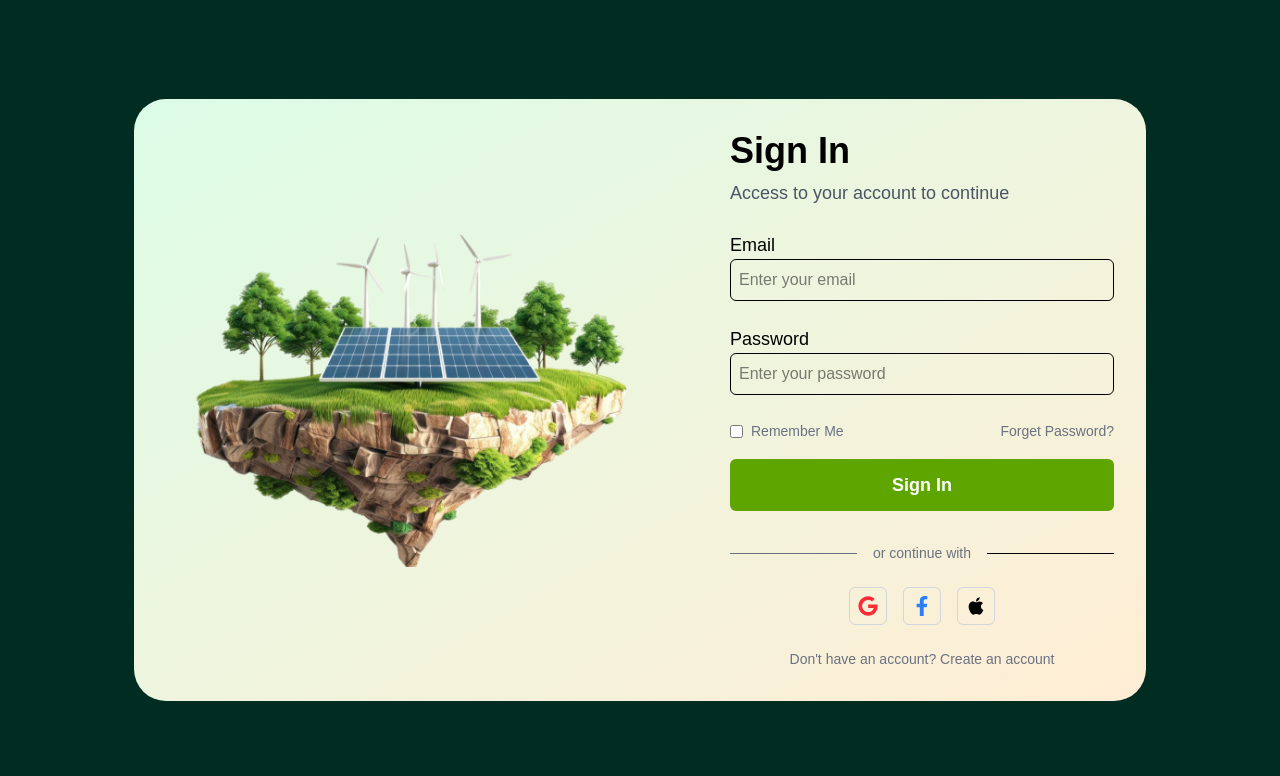
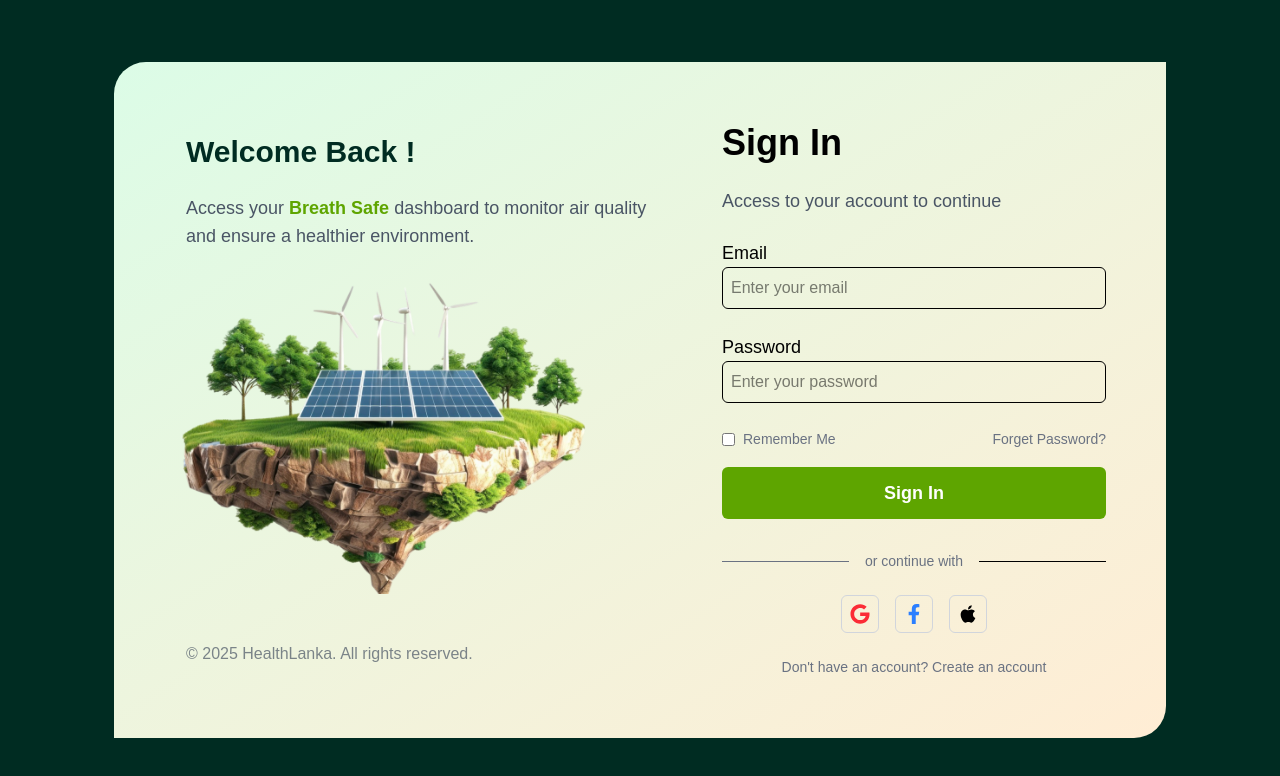
Before and after one commit to nipun-munasinghe/Breathsafe-App, a Next.js app: page /Login in a window 1280 px wide. Shown: the top 776 px of the page. Built offline with nearby package versions, Linux system fonts and the light colour scheme.

Commit message:
refactor - modify the styles in login page

```diff
--- a/app/Login/page.tsx
+++ b/app/Login/page.tsx
@@ -2,26 +2,46 @@
 import React from "react";
 import Image from "next/image";
 import Button from "@/component/Button";
-import { FaGoogle, FaFacebookF, FaApple } from "react-icons/fa";
+import {
+  FaGoogle,
+  FaFacebookF,
+  FaApple
+} from "react-icons/fa";
 
 const page = () => {
   return (
     <div className="flex justify-center items-center bg-emerald-950 h-screen">
       {/* Image Section */}
-      <div className="flex items-center justify-center  bg-gray-100 bg-gradient-to-br from-green-100 to-orange-100 rounded-4xl">
-        <div className=" p-8">
+      <div className="flex items-center justify-center p-8 bg-gray-100 bg-gradient-to-br from-green-100 to-orange-100 rounded-tl-4xl rounded-br-4xl ">
+        <div className="flex flex-col p-10   rounded-tl-4xl rounded-bl-4xl">
+          <div className="">
+            <h1 className="text-3xl font-bold mb-6  text-emerald-950">
+              Welcome Back !
+            </h1>
+            <h1 className="text-lg font-normal mb-8  text-gray-600 ">
+              Access your{" "}
+              <span className="text-lime-600 text-lg font-semibold">Breath Safe</span>{" "}
+              dashboard to monitor air quality <br /> and ensure a healthier
+              environment.
+            </h1>
+          </div>
           <Image
             src="/login-image.png"
             width={500}
             height={1300}
             alt="Login Image"
+            className="-ml-8"
           />
+
+          <p className="text-md opacity-70 text-gray-600 mt-12">
+            &copy; 2025 HealthLanka. All rights reserved.
+          </p>
         </div>
 
         {/* SignIn Heading */}
-        <div className="p-8 rounded-3xl">
-          <h1 className="text-4xl text-blue-gray-900 font-semibold">Sign In</h1>
-          <h1 className="text-lg font-normal text-gray-600 mt-2">
+        <div className="p-7 rounded-tr-4xl rounded-br-4xl">
+          <h1 className="text-4xl text-blue-gray-900 mb-0 font-semibold">Sign In</h1>
+          <h1 className="text-lg font-normal text-gray-600 mt-6">
             Access to your account to continue
           </h1>
 
```
